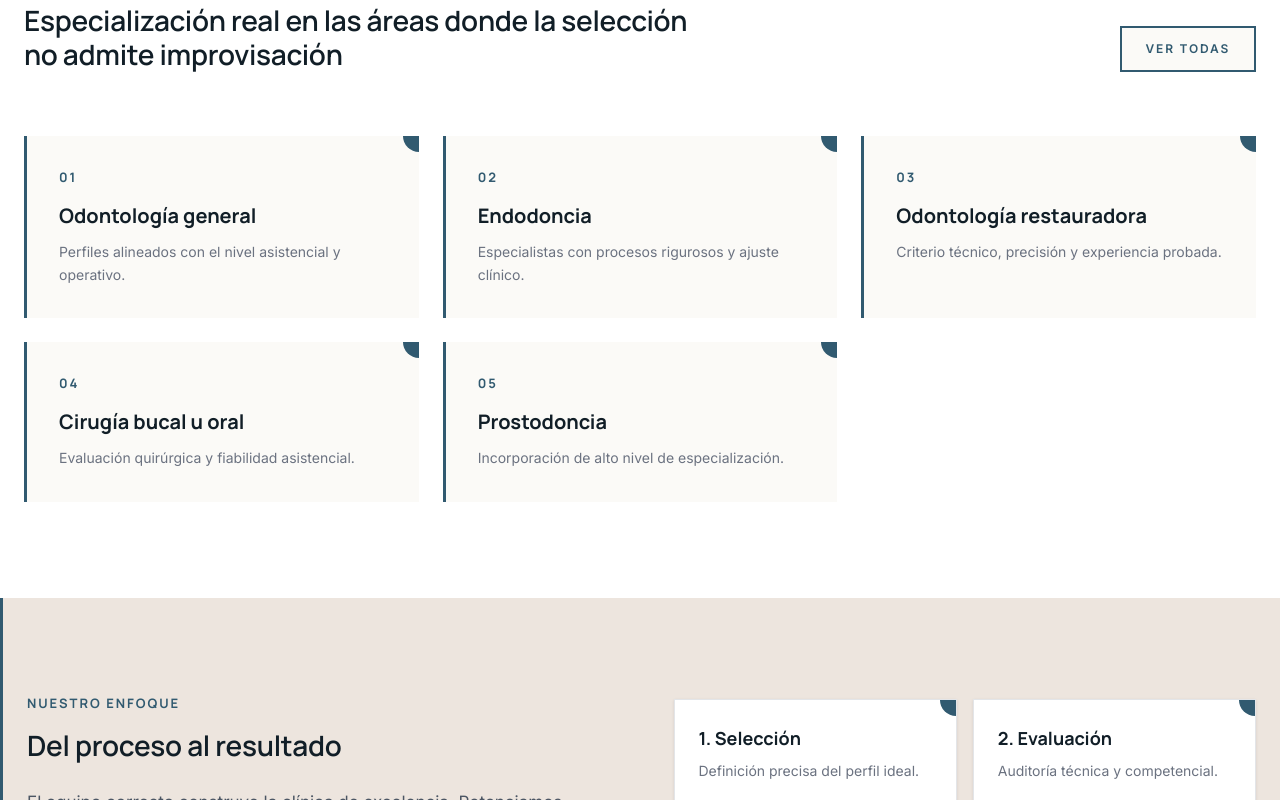
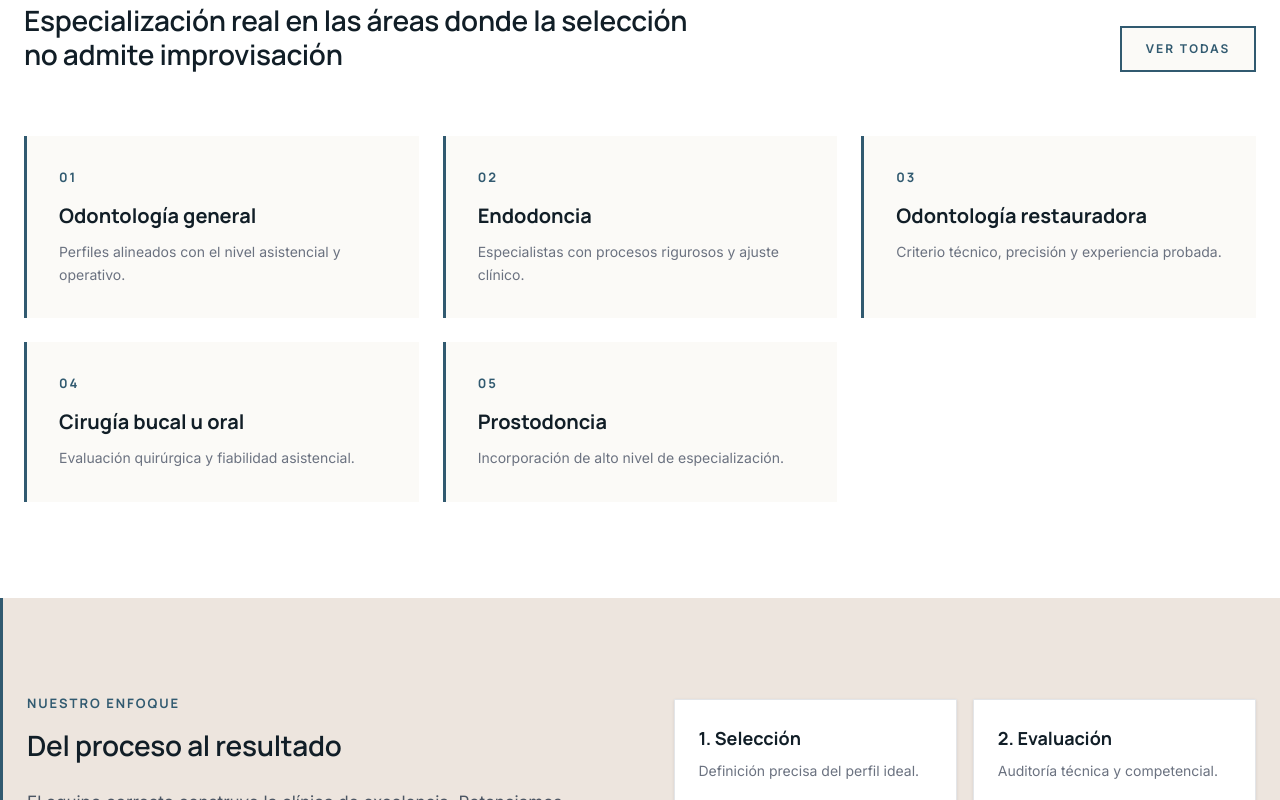
Before and after one commit to UserCreatorrr/avanzed-web, a Next.js app: page / in a window 1280 px wide. Shown: the part 2100-2900 px from the top of the page. Built offline with nearby package versions, Linux system fonts and the light colour scheme.

Commit message:
fix: card-expand scale too small and z-index fix for full coverage

```diff
--- a/src/app/globals.css
+++ b/src/app/globals.css
@@ -228,22 +228,26 @@ body {
   z-index: 0;
   overflow: hidden;
 }
+.card-expand > * {
+  position: relative;
+  z-index: 1;
+}
 .card-expand::before {
   content: "";
   position: absolute;
-  z-index: -1;
+  z-index: 0;
   top: -16px;
   right: -16px;
   background: var(--color-terracota);
   height: 32px;
   width: 32px;
   border-radius: 50%;
-  transform: scale(1);
+  transform: scale(0);
   transform-origin: 50% 50%;
-  transition: transform 0.35s ease-out;
+  transition: transform 0.45s ease-out;
 }
 .card-expand:hover::before {
-  transform: scale(22);
+  transform: scale(50);
 }
 .card-expand:hover .card-expand-text {
   transition: all 0.3s ease-out;
```
